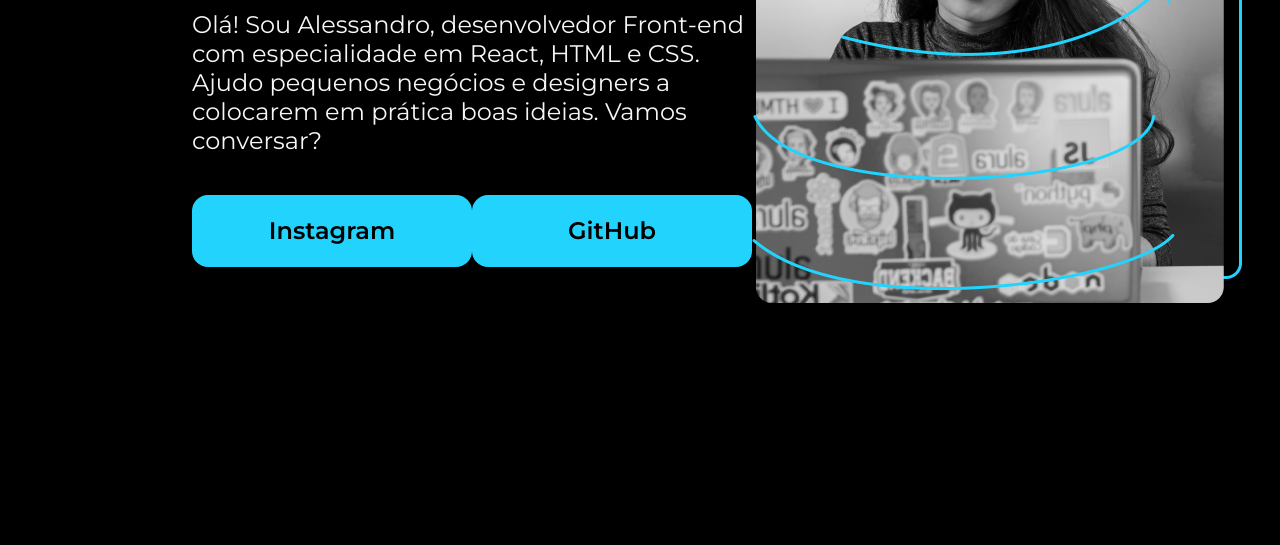
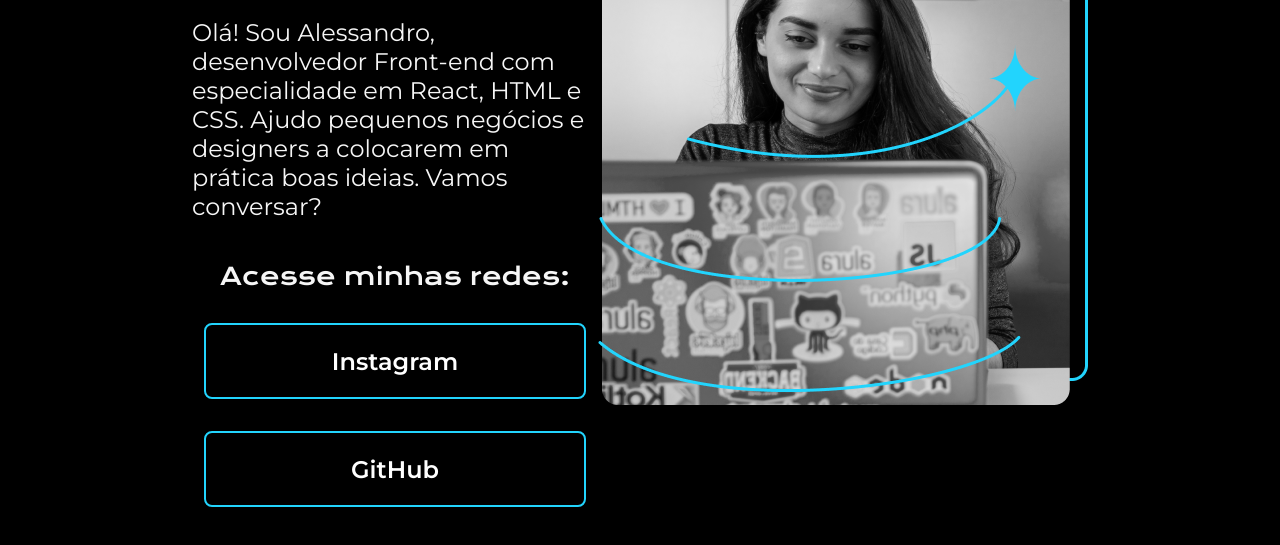
Before and after one commit to costaalessandro-ux/Portifolio, a plain HTML site: page index.html in a window 1280 px wide. Shown: the part 375-920 px from the top of the page. Drawn offline with nearby package versions, Linux system fonts and the light colour scheme.

Commit message:
reformulando botões da pagina

```diff
--- a/css/style.css
+++ b/css/style.css
@@ -41,18 +41,28 @@ body{
 
 .apresentacao__links{
     display: flex;
+    flex-direction: column;
+    align-items: center;
     justify-content: space-between;
+    gap: 32px;
+}
+
+.apresentacao__links__subtitulo{
+    font-family: 'Krona One', sans-serif;
+    font-weight: 400;
+    font-size: 24px;
 }
 
 .apresentacao__links__link{
-    background-color: #22D4FD;
-    width: 280px;
+    width: 378px;
     text-align: center;
-    border-radius: 16px;
+    border-radius: 8px;
     font-size: 24px;
     font-weight: 600;
     padding: 21.5px 0;
     text-decoration: none;
-    color: #000000;
+    color: white;
     font-family: 'Montserrat', sans-serif;
+    border: 2px solid #22D4FD;
+    border-radius: 8px;
 }
--- a/index.html
+++ b/index.html
@@ -22,6 +22,7 @@
             colocarem em prática boas ideias. Vamos
             conversar?</p>
             <div class="apresentacao__links">
+                <h2 class="apresentacao__links__subtitulo">Acesse minhas redes:</h2>
                 <a class="apresentacao__links__link" href="https://instagram.com">Instagram</a>
                 <a class="apresentacao__links__link" href="https://github.com">GitHub</a>
             </div>
```
